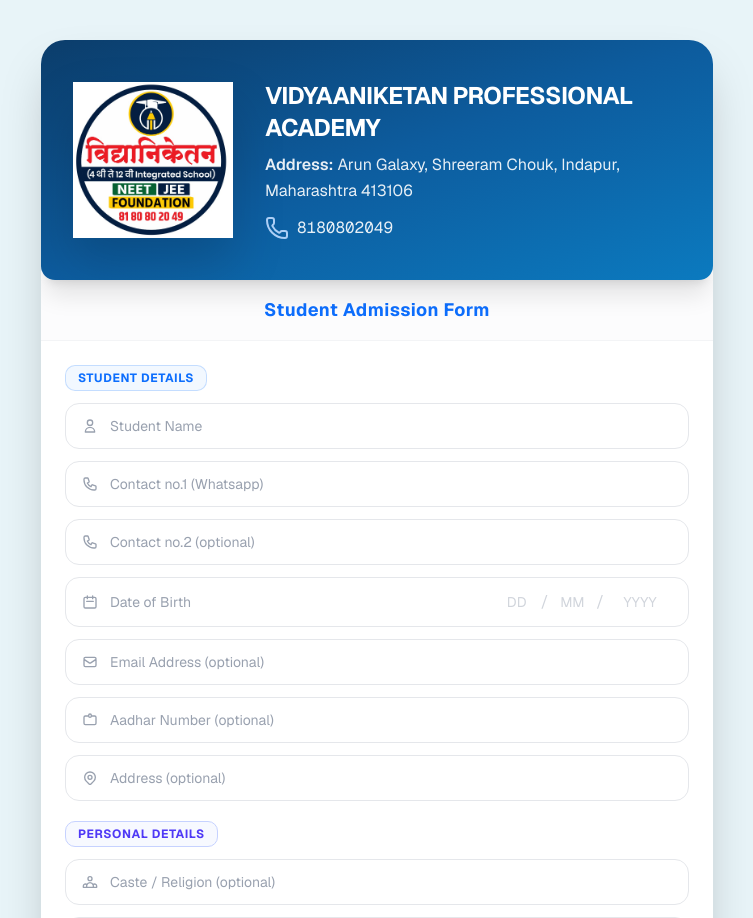
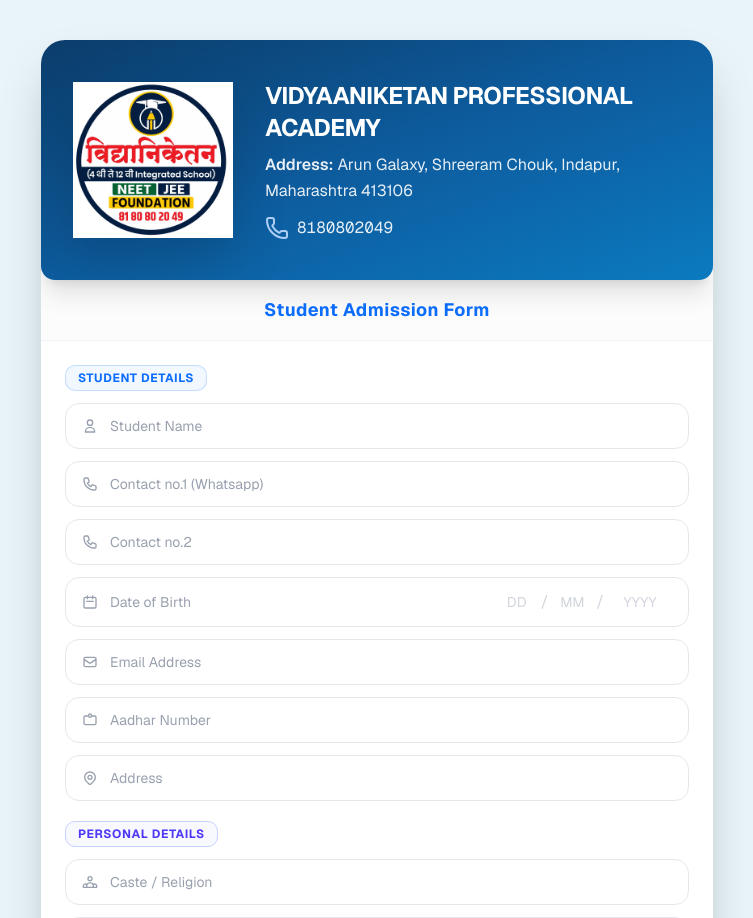
Before and after one commit to developerrhai/vidyaniketan-academy, a Next.js app: page /admission-form in a window 1280 px wide. Shown: the top 918 px of the page, without its empty margins (263-1016 px from the left). Built offline with nearby package versions, Linux system fonts and the light colour scheme.

Commit message:
removed optional

```diff
--- a/app/(public)/admission-form/page.tsx
+++ b/app/(public)/admission-form/page.tsx
@@ -212,7 +212,7 @@ export default function AdmissionFormPage() {
                 }
               />
               <InputField
-                placeholder="Contact no.2 (optional)"
+                placeholder="Contact no.2"
                 type="tel"
                 value={form.fatherPhone}
                 onChange={v => set("fatherPhone", v)}
@@ -232,7 +232,7 @@ export default function AdmissionFormPage() {
               />
 
               <InputField
-                placeholder="Email Address (optional)"
+                placeholder="Email Address"
                 type="email"
                 value={form.email}
                 onChange={v => set("email", v)}
@@ -245,7 +245,7 @@ export default function AdmissionFormPage() {
                 }
               />
               <InputField
-                placeholder="Aadhar Number (optional)"
+                placeholder="Aadhar Number "
                 value={form.aadharNumber}
                 onChange={v => set("aadharNumber", v)}
                 error={fieldError("aadharNumber")}
@@ -257,7 +257,7 @@ export default function AdmissionFormPage() {
                 }
               />
               <InputField
-                placeholder="Address (optional)"
+                placeholder="Address"
                 value={form.address}
                 onChange={v => set("address", v)}
                 error={fieldError("address")}
@@ -275,7 +275,7 @@ export default function AdmissionFormPage() {
             {/* Personal Details */}
             <Section label="Personal Details" color="indigo">
               <InputField
-                placeholder="Caste / Religion (optional)"
+                placeholder="Caste / Religion "
                 value={form.casteReligion}
                 onChange={v => set("casteReligion", v)}
                 error={fieldError("casteReligion")}
@@ -438,7 +438,7 @@ function PhotoUploadField({
           </div>
         ) : (
           <span className="text-gray-400 text-sm flex-1">
-            Upload Passport size photo (optional)
+            Upload Passport size photo
           </span>
         )}
 
```
